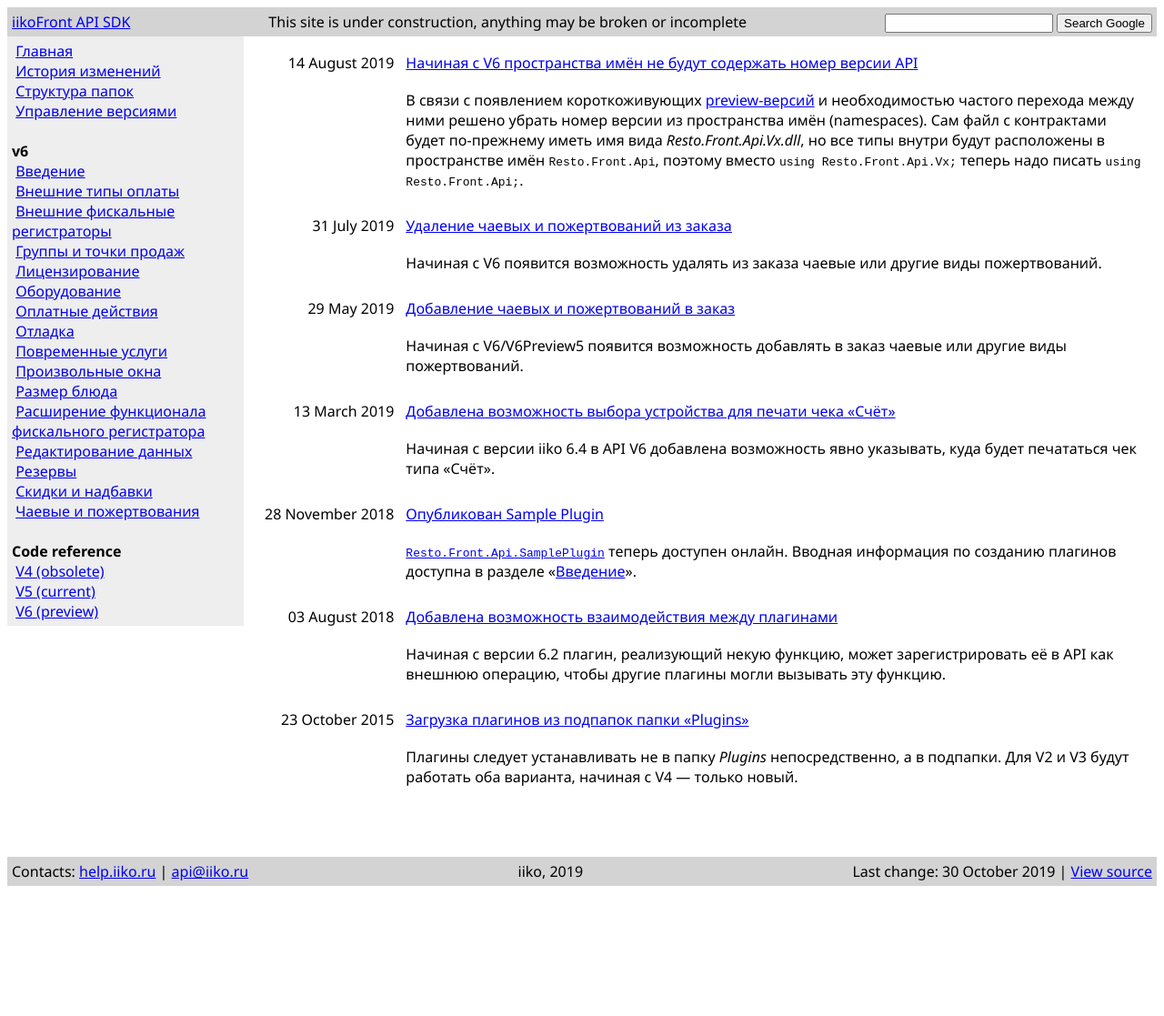
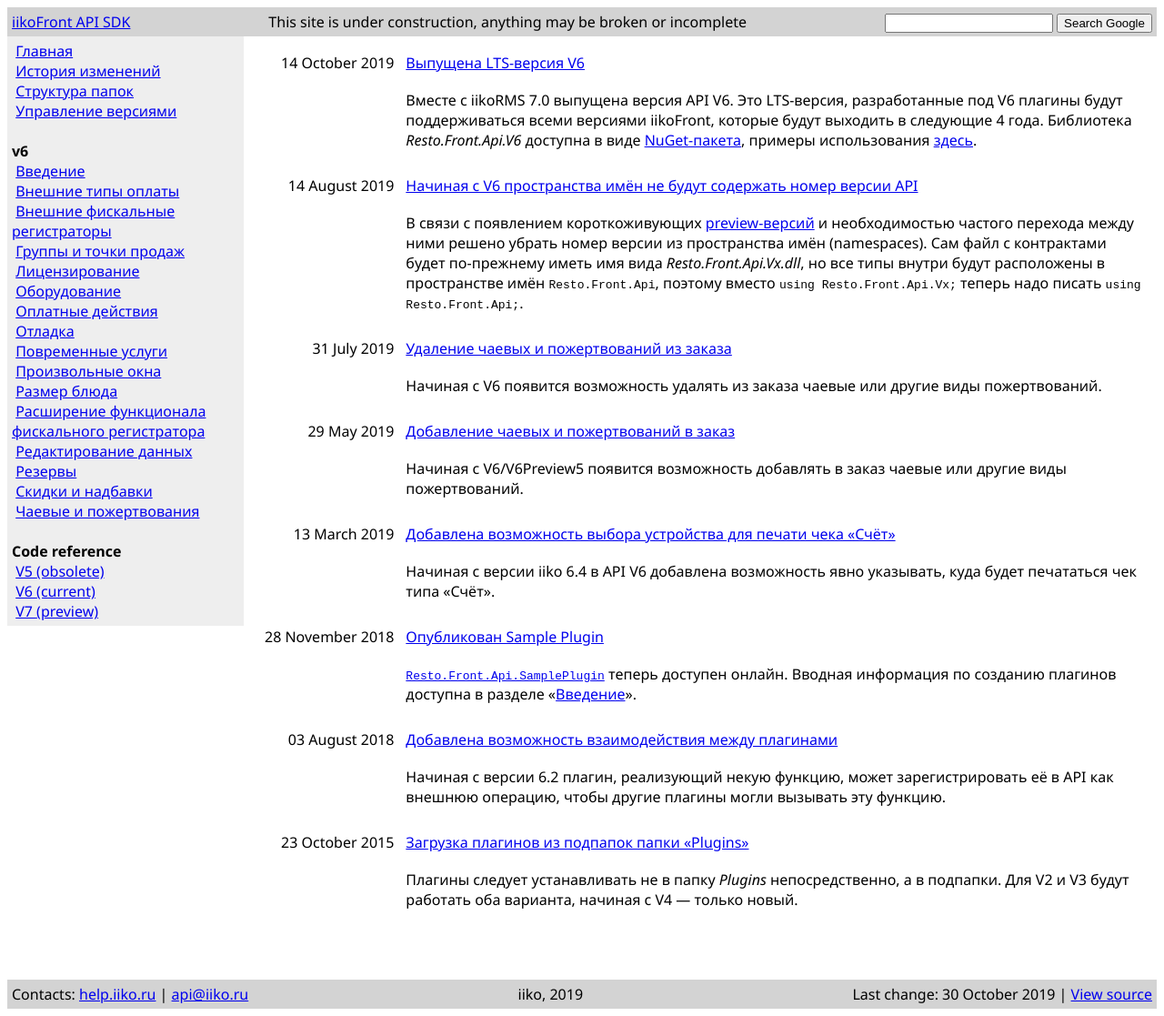
Before and after one commit to iiko/front.api.doc, a Jekyll site: the page built from changelog.md, in a window 1280 px wide. Shown: the whole page at 91% size. Built offline with Jekyll 4.4.1, drawn with Linux system fonts in a browser that asks for light colours; before the commit the page ends 982 px from its top, so only the background shows below that.

Commit message:
API V6 has been released

```diff
--- a/_layouts/default.html
+++ b/_layouts/default.html
@@ -109,9 +109,9 @@
         {% endfor %}
         <br>
         <b>Code reference</b><br>
-        &nbsp;<a href="https://iiko.github.io/front.api.sdk/v4/">V4 (obsolete)</a><br>
-        &nbsp;<a href="https://iiko.github.io/front.api.sdk/v5/">V5 (current)</a><br>
-        &nbsp;<a href="https://iiko.github.io/front.api.sdk/v6/">V6 (preview)</a><br>
+        &nbsp;<a href="https://iiko.github.io/front.api.sdk/v5/">V5 (obsolete)</a><br>
+        &nbsp;<a href="https://iiko.github.io/front.api.sdk/v6/">V6 (current)</a><br>
+        &nbsp;<a href="https://iiko.github.io/front.api.sdk/v7/">V7 (preview)</a><br>
     </aside>
     <article>
         {{ content }}
--- /dev/null
+++ b/_posts/2019-10-14-v6-release.md
@@ -0,0 +1,7 @@
+---
+title: Выпущена LTS-версия V6
+layout: default
+---
+Вместе с iikoRMS 7.0 выпущена версия API V6. Это LTS-версия, разработанные под V6 плагины будут поддерживаться всеми версиями iikoFront, которые будут выходить в следующие 4 года. Библиотека *Resto.Front.Api.V6* доступна в виде [NuGet-пакета](https://www.nuget.org/packages/Resto.Front.Api.V6/), примеры использования [здесь](https://github.com/iiko/front.api.sdk/tree/master/sample).
+
+Вместе с выпуском V6 предыдущая LTS-версия V5 объявляется устаревшей, в этом статусе она будет поддерживаться ещё 2 года, за это время написанные под V5 плагины необходимо перевести на V6. Поддержка V4 прекращена. Началась разработка V7, и уже через 3 месяца выйдет первая preview-версия. Подробнее об управлении версиями [тут]({{ site.baseurl }}/versioning.html).
```
